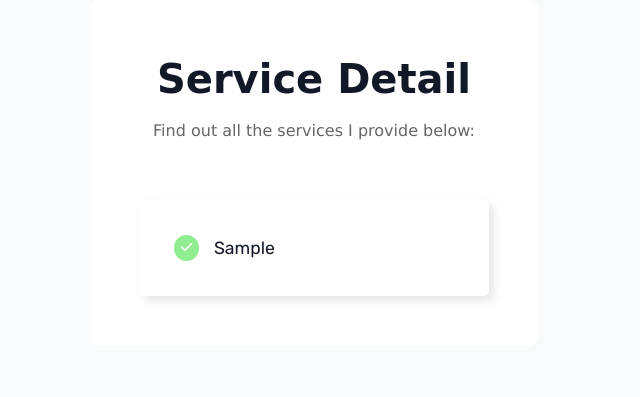
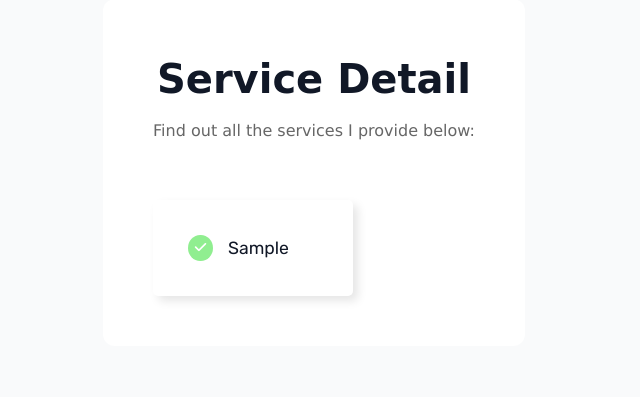
Before and after one commit to whyme-duh/sapp-fit, a Django app: a page that uses website/templates/website/index.html in a window 1280 px wide. Shown: the part 591-988 px from the top of the page, without its empty margins (326-966 px from the left). Run offline with Django 4.2, Linux system fonts and the light colour scheme; tables that the repository leaves empty hold one stand-in row (values such as "Sample post"); grey boxes marked "Sample" are stand-in pictures; some libraries are stand-ins or nearby versions; some web fonts are replaced.

Commit message:
some style change

```diff
--- a/website/static/website/service-detail.css
+++ b/website/static/website/service-detail.css
@@ -112,11 +112,10 @@
 }
 .service-detail-list ul{
     margin-top: 2em;
-    display: flex;
-    flex-wrap: wrap;
-    align-items: center;
-    justify-content: flex-start;
+    display: grid;
+    grid-template-columns:auto auto auto;
     gap: 2em;
+    width:100%;
 }
 .service-detail-list li {
     display: flex;
@@ -128,8 +127,6 @@
     border-bottom: 1px solid #f0f0f0;
     font-size: 1.1rem;
     gap: 15px;
-    cursor: pointer;
-    width: 350px;
 }
 .service-detail-list li:hover{
     transform: translateY(-5px);
--- a/website/static/website/style.css
+++ b/website/static/website/style.css
@@ -686,7 +686,7 @@ li a:hover{
     color: grey;
     font-family: cursive;
 }
-/* gallary */
+/* blogs */
 .blogs-container{
     display: flex;
     justify-content: center;
@@ -726,7 +726,6 @@ hr{
     padding: 1em;
     display: flex;
     justify-content: center;
-    gap: 1em;
 
 }
 .img-part{
@@ -747,6 +746,7 @@ hr{
     width: 60%;
     margin: 0;
     padding: 0.45em;
+    padding-left:1em;
     cursor: pointer;
     align-content: flex-start;
     justify-content: space-between;
--- a/website/templates/website/blogs.html
+++ b/website/templates/website/blogs.html
@@ -19,10 +19,10 @@
         {% for blog in blogs %}
             <div class="blogs-content child">
                 <img src="{{blog.thumbnail.url}}" alt="img">
-                <div class="blogs-detail">
+                <div class="blog-detail">
                     <div class="blog-detail-content">
                         <h2>{{blog.title}}</h2>
-                        <p>{{blog.content|safe|truncatewords:15}}</p>
+                        <p>{{blog.content|safe|truncatewords:15}}</p>s
                     </div>
                     <div class="blog-card-footer">
                         <a href="{% url 'blog-detail' blog.slug %}" class="read-more-btn">Read This Article</a>
```
